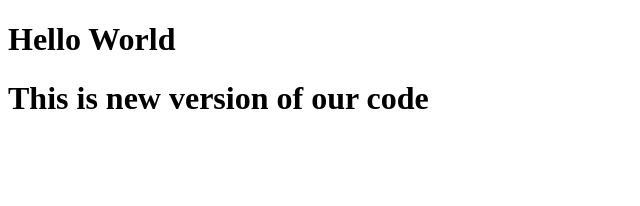
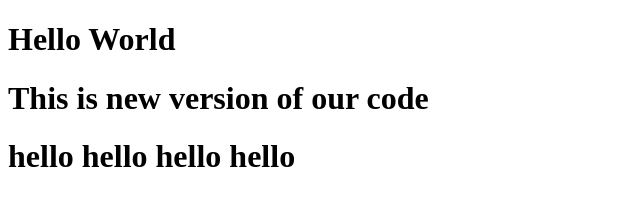
Before and after one commit to Usman522/lecture1, a plain HTML site: page newone.html in a window 1280 px wide. Shown: the whole page, without its empty margins (0-640 px from the left). Drawn offline with Linux system fonts and the light colour scheme.

Commit message:
Update newone.html

```diff
--- a/newone.html
+++ b/newone.html
@@ -6,6 +6,7 @@
 <body>
 	<h1> Hello World</h1>
 	<h1>This is new version of our code<h1>
+		<h1>hello hello hello hello</h1>
 
 </body>
 </html>
```
